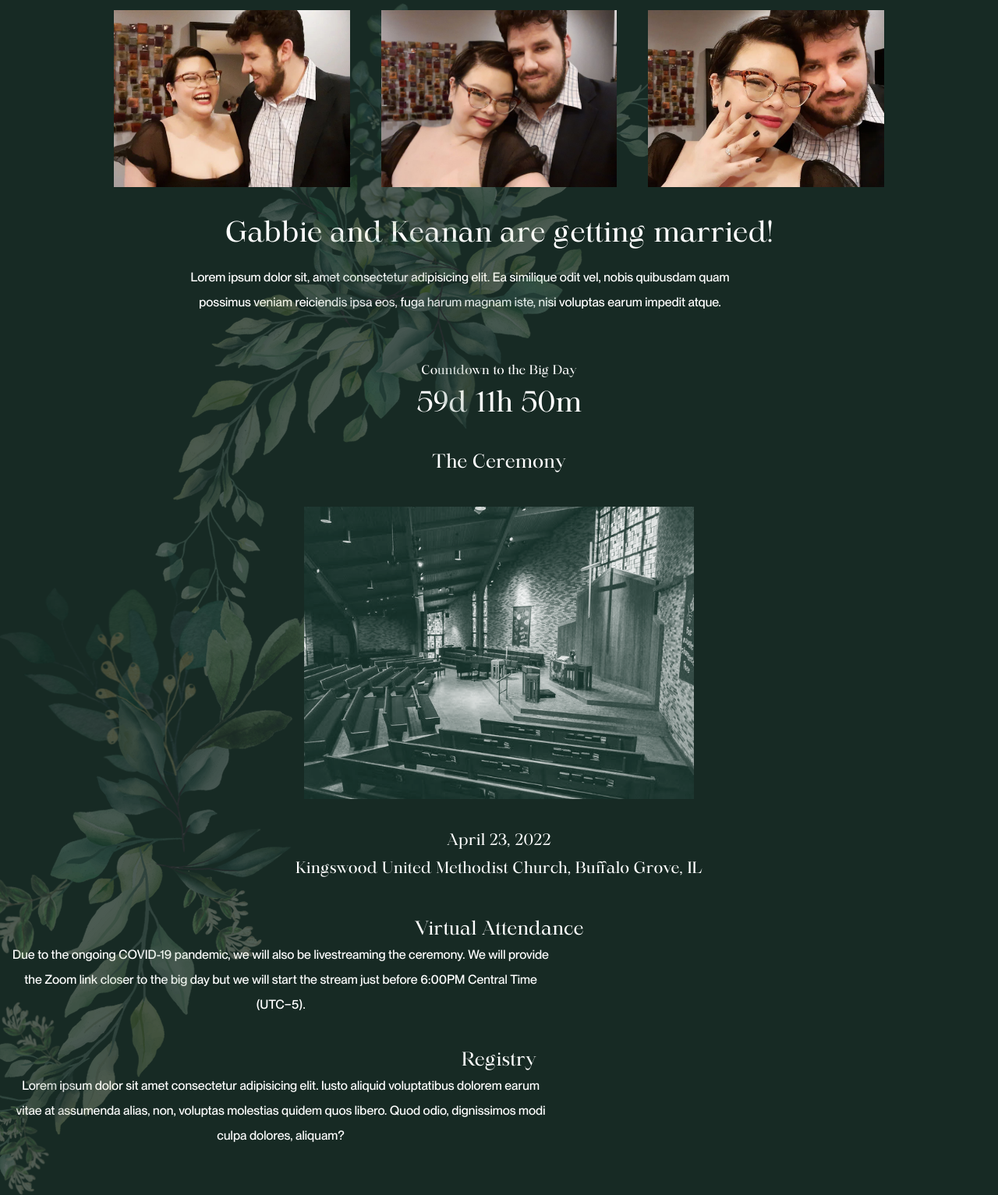
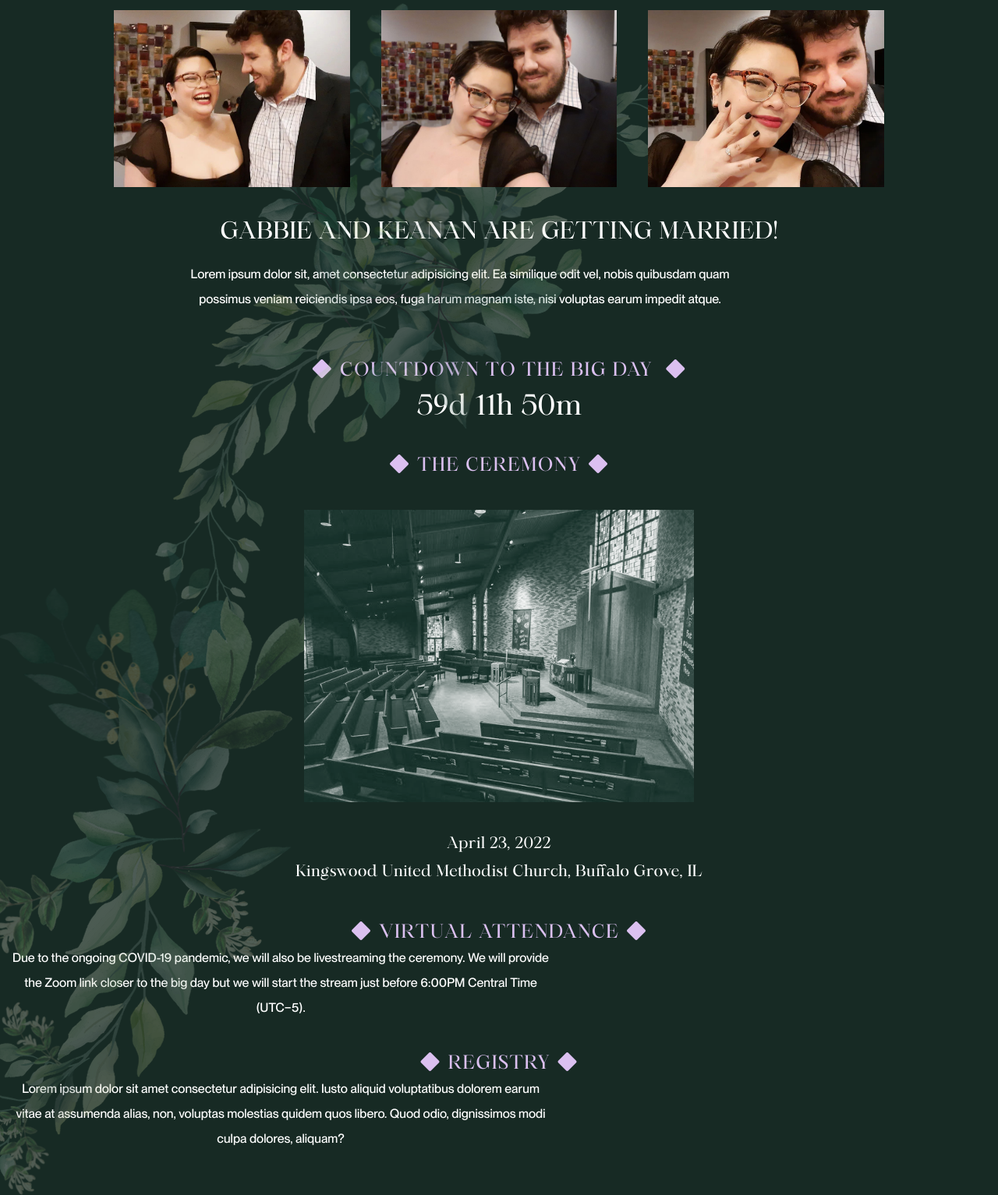
Before and after one commit to kkoppenhaver/gabbieandkeanan, a website built with Vite: page index.html in a window 1280 px wide. Shown: the part 7-1540 px from the top of the page at 78% size. Built offline with nearby package versions, Linux system fonts and the light colour scheme.

Commit message:
Checkpoint

```diff
--- a/index.html
+++ b/index.html
@@ -6,6 +6,8 @@
     <meta name="viewport" content="width=device-width, initial-scale=1.0" />
     <link rel="stylesheet" href="/style.css">
     <title>Gabbie and Keanan are getting married!</title>
+
+    <script src="https://kit.fontawesome.com/f4026b05ce.js" crossorigin="anonymous"></script>
 
     <style>
       body {
@@ -122,6 +124,24 @@
         left: -15%;
         z-index: 0;
       }
+
+      section h2 {
+        color: #DBC0F0;
+        letter-spacing: 1px;
+        text-transform: uppercase;
+      }
+
+      i:first-child {
+        margin-right: 10px;
+      }
+
+      i:last-child {
+        margin-left: 10px;
+      }
+
+      h1 {
+        text-transform: uppercase;
+      }
     </style>
   </head>
   <body>
@@ -135,7 +155,7 @@
     </div>
 
     <div class="main-info">
-      <h1 class="text-4xl">Gabbie and Keanan are getting married!</h1>
+      <h1 class="text-3xl">Gabbie and Keanan are getting married!</h1>
 
       <p>Lorem ipsum dolor sit, amet consectetur adipisicing elit. Ea similique odit vel, nobis quibusdam quam possimus veniam reiciendis ipsa eos, fuga harum magnam iste, nisi voluptas earum impedit atque.</p>
     </div>
@@ -143,14 +163,14 @@
     <hr>
 
     <section class="countdown">
-      <h2 style="margin-bottom: 10px;">Countdown to the Big Day</h2>
+      <h2 class="text-2xl" style="margin-bottom: 10px;"><i class="fa-solid fa-diamond"></i>Countdown to the Big Day <i class="fa-solid fa-diamond"></i></h2>
       <div id="timer" class="text-4xl"></div>
     </section>
 
     <hr>
 
     <section class="ceremony">
-      <h2 class="text-2xl">The Ceremony</h2>
+      <h2 class="text-2xl"><i class="fa-solid fa-diamond"></i>The Ceremony<i class="fa-solid fa-diamond"></i></h2>
 
       <div class="img-wrapper">
         <img src="images/kingswood.jpg" alt="Kingswood Church Sanctuary">
@@ -163,7 +183,7 @@
     <hr>
 
     <section class="virtual-attendance">
-      <h2 class="text-2xl">Virtual Attendance</h2>
+      <h2 class="text-2xl"><i class="fa-solid fa-diamond"></i>Virtual Attendance<i class="fa-solid fa-diamond"></i></h2>
 
       <p>Due to the ongoing COVID-19 pandemic, we will also be livestreaming the ceremony. We will provide the Zoom link closer to the big day but we will start the stream just before 6:00PM Central Time (UTC−5).</p>
     </section>
@@ -171,7 +191,7 @@
     <hr>
 
     <section class="registry">
-      <h2 class="text-2xl">Registry</h2>
+      <h2 class="text-2xl"><i class="fa-solid fa-diamond"></i>Registry<i class="fa-solid fa-diamond"></i></h2>
 
       <p>Lorem ipsum dolor sit amet consectetur adipisicing elit. Iusto aliquid voluptatibus dolorem earum vitae at assumenda alias, non, voluptas molestias quidem quos libero. Quod odio, dignissimos modi culpa dolores, aliquam?</p>
     </section>
```
